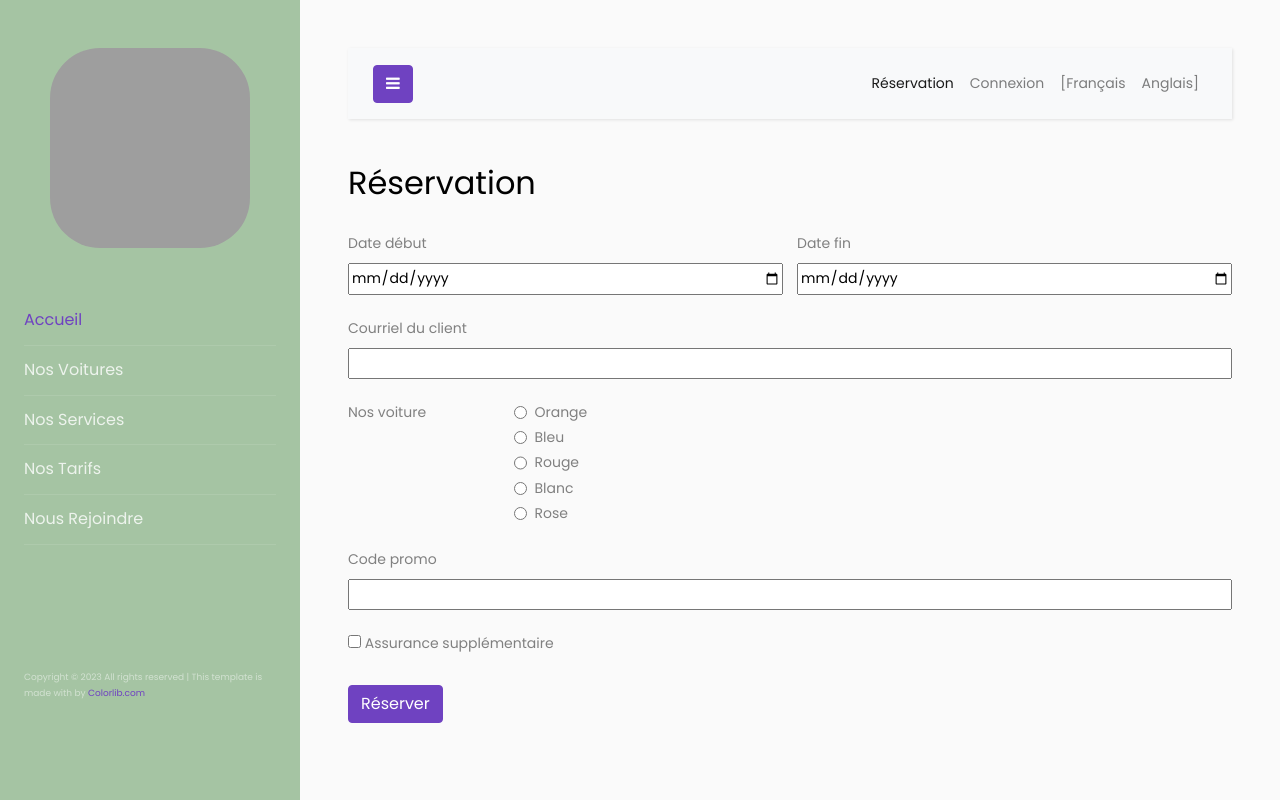
After one commit to MaxenceGuiGuiCollege/VoitureDuLac, a PHP site: page /reservation.php in a window 1280 px wide. The commit adds this page. Run offline with PHP 8.4, Linux system fonts and the light colour scheme; data that the repository does not hold is empty; grey boxes are pictures that could not be loaded.

Commit message:
Part two, add the reservation page.

```diff
--- a/css/monStyle.css
+++ b/css/monStyle.css
@@ -42,3 +42,37 @@ div.voiture div+p{
     margin-top: 1em;
     grid-column: span 2;
 }
+
+/* RESERVATION */
+form[name=formReserv] p{
+    margin-bottom: 0;
+}
+form[name=formReserv] fieldset{
+    margin-bottom: 1.5em;
+}
+form[name=formReserv] fieldset:first-of-type{
+    display: grid;
+    grid-template-columns: auto auto;
+    column-gap: 1em;
+}
+form[name=formReserv] fieldset:nth-of-type(3){
+    display: grid;
+    grid-template-columns: max-content max-content;
+
+    column-gap: 10%;
+}
+form[name=formReserv] fieldset:nth-of-type(3) div{
+    display: grid;
+    grid-template-columns: max-content max-content;
+
+    column-gap: 0.5em;
+}
+form[name=formReserv] fieldset:nth-of-type(3) div label{
+    margin:0;
+}
+form[name=formReserv] input[type=text],
+form[name=formReserv] input[type=date],
+form[name=formReserv] input[type=email]{
+    margin-top: 0.5em;
+    width: 100%;
+}
--- a/inclus/entete.inc.php
+++ b/inclus/entete.inc.php
@@ -54,7 +54,7 @@
 
           <div class="collapse navbar-collapse" id="navbarSupportedContent">
             <ul class="nav navbar-nav ml-auto">
-              <li class="nav-item active"><a class="nav-link" href="#">
+              <li class="nav-item active"><a class="nav-link" href="reservation.php">
                   <!-- <?php echo $data['menuReservation'] ?> -->
                   Réservation
                 </a></li>
--- /dev/null
+++ b/reservation.php
@@ -0,0 +1,52 @@
+<?php
+include("inclus/entete.inc.php");
+?>
+    <!-- RESERVATION -->
+    <h2 class="mb-4">Réservation</h2>
+    <form action="3" name="formReserv" method="post">
+        <fieldset>
+            <p>Date début</p>
+            <p>Date fin</p>
+            <input type="date" name="dateDebut">
+            <input type="date" name="dateFin">
+        </fieldset>
+        <fieldset>
+            <p>Courriel du client</p>
+            <input type="email" name="courriel">
+        </fieldset>
+
+        <fieldset>
+            <p>Nos voiture</p>
+            <div>
+<!--        TODO: Afficher les radio btn avec PHP-->
+                <input type="radio" name="voitures" id="radioOrange">
+                <label for="radioOrange">Orange</label>
+                <input type="radio" name="voitures" id="radioBleu">
+                <label for="radioBleu">Bleu</label>
+                <input type="radio" name="voitures" id="radioRouge">
+                <label for="radioRouge">Rouge</label>
+                <input type="radio" name="voitures" id="radioBlanc">
+                <label for="radioBlanc">Blanc</label>
+                <input type="radio" name="voitures" id="radioRose">
+                <label for="radioRose">Rose</label>
+            </div>
+        </fieldset>
+
+        <fieldset>
+            <p>Code promo</p>
+            <input type="text" name="promo">
+        </fieldset>
+
+        <fieldset>
+            <input type="checkbox" name="assurance" id="assurance">
+            <label for="assurance">Assurance supplémentaire</label>
+        </fieldset>
+
+        <fieldset>
+            <input type="submit" value="Réserver" class="btn btn-primary">
+            <p id="erreur"></p>
+        </fieldset>
+    </form>
+<?php
+include("inclus/piedPage.inc.php");
+?>
```
Also changed, not shown: connexion.php (indentation only).
